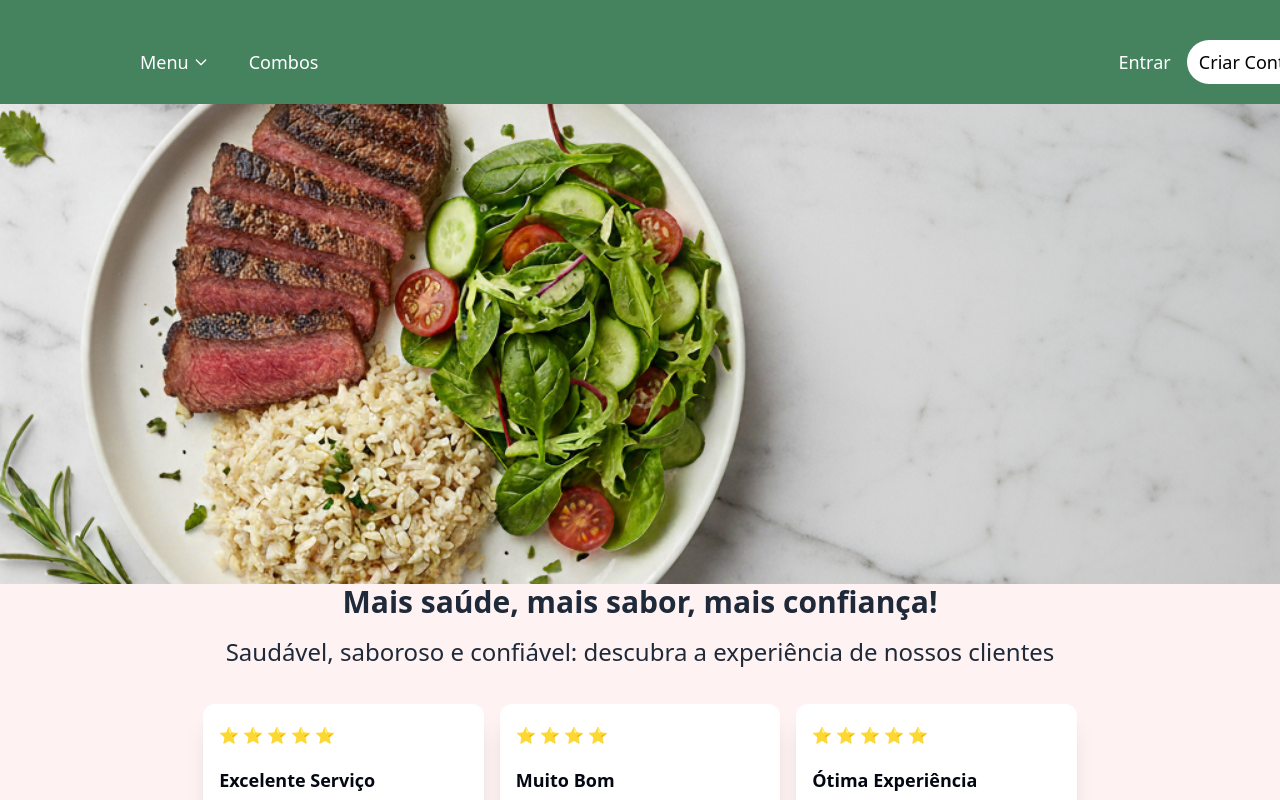
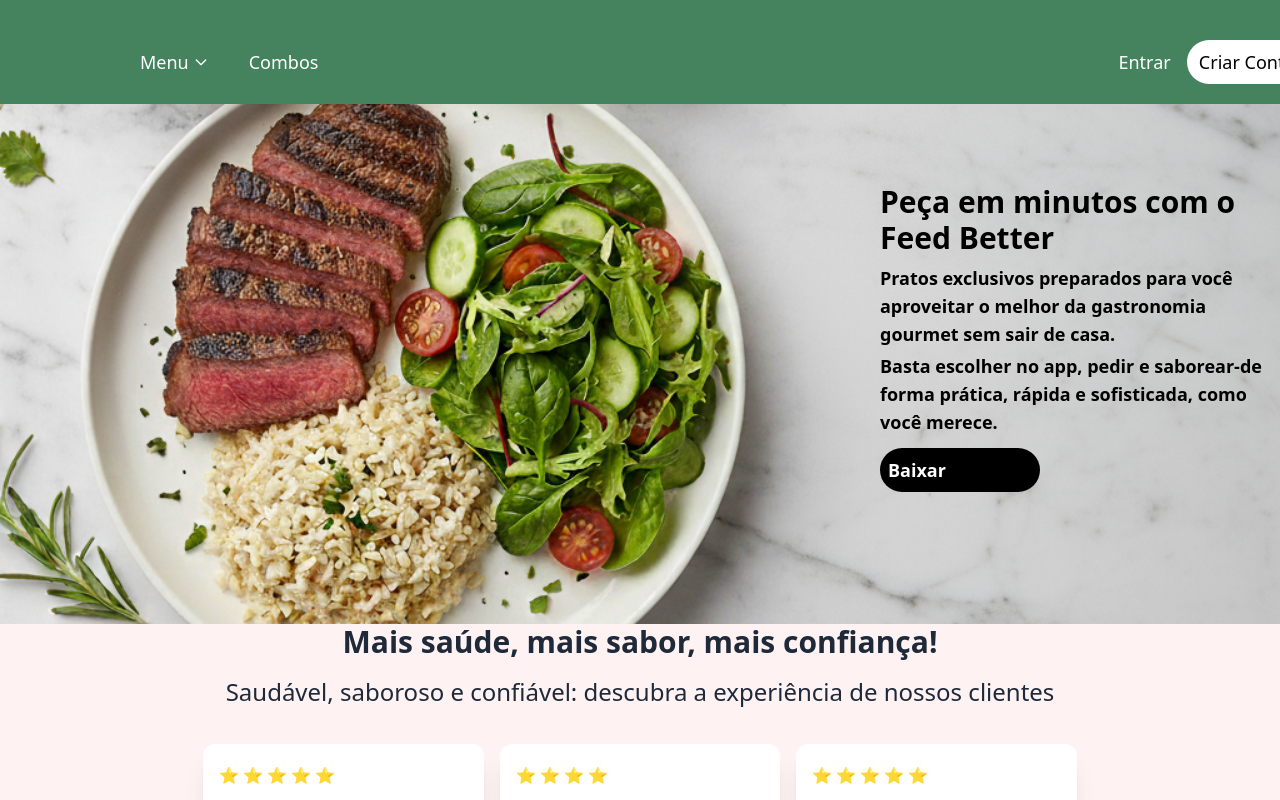
Before and after one commit to DrumondParizottoPiccolo/WebDelivery, a React (Vite) app: page / in a window 1280 px wide. Shown: the top 800 px of the page. Built offline with nearby package versions, Linux system fonts and the light colour scheme.

Commit message:
Colocando titulo, texto e botão de baixar

```diff
--- a/src/Components/Section1.jsx
+++ b/src/Components/Section1.jsx
@@ -2,12 +2,24 @@ import comum2 from '../assets/icons/comum2.png';
 
 const Section1 = () => {
     return(
-      <div className="flex w-full h-120 bg-cover bg-center"
+      <div className="flex flex-col w-full h-130 bg-cover bg-center"
       style={{backgroundImage: `url(${comum2})`}}>
-        <div>
-
+        <div className="flex flex-col mt-20 ml-220">
+            <h1 className="flex flex-col font-bold text-3xl">
+                Peça em minutos com o Feed Better
+            </h1>
+            <p className="flex flex-col mt-2 text-lg font-bold space-y-2">
+                Pratos exclusivos preparados para você aproveitar o melhor da gastronomia gourmet sem sair de casa.
+            </p>
+            <p className="flex flex-col mt-1 text-lg font-bold space-y-2">
+                Basta escolher no app, pedir e saborear-de forma prática, rápida e sofisticada, como você merece.
+            </p>
+            <div>
+                <button className="flex flex-col text-lg text-white font-bold mr-200 mt-3 bg-black p-2 w-40 rounded-full transform translate-y-0 hover:translate-y-1 active:translate-y-2">
+                    Baixar
+                </button>
+            </div>
         </div>
-
       </div>
     )
 }
```
